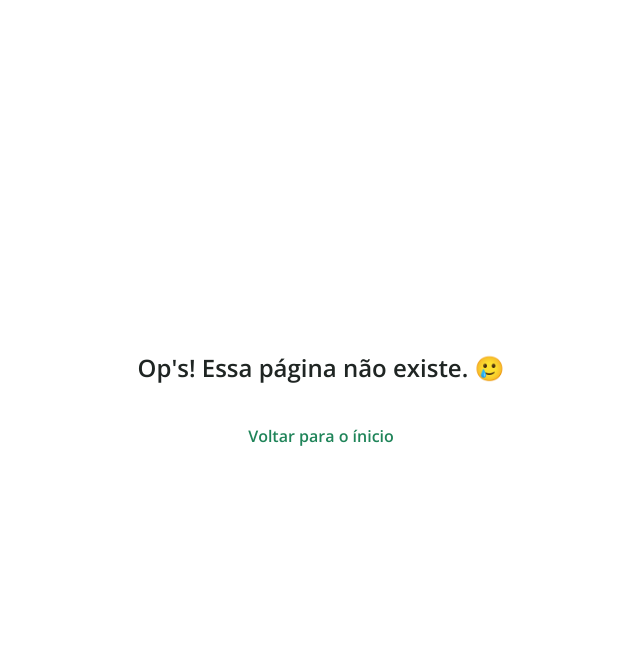
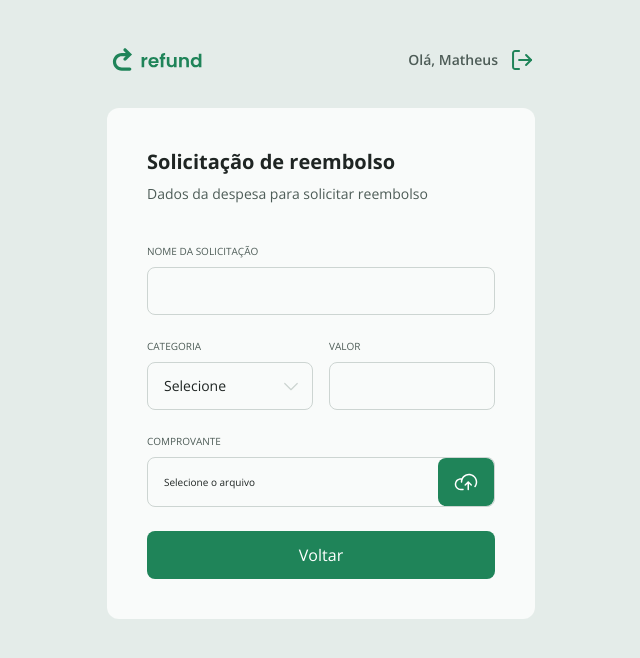
Before and after one commit to MSixels/Refund_React, a React (Vite) app: page /refund/123 in a window 1280 px wide. Shown: the top 658 px of the page, without its empty margins (319-959 px from the left). Built offline with nearby package versions, Linux system fonts and the light colour scheme.

Commit message:
Aplicando Refund de somente leitura

```diff
--- a/src/Routes/ManagerRoutes.tsx
+++ b/src/Routes/ManagerRoutes.tsx
@@ -2,6 +2,7 @@ import { Routes, Route } from "react-router";
 import { AppLayout } from "../components/AppLayout";
 import { Dashboard } from "../pages/Dashboard";
 import { NotFound } from "../pages/NotFound";
+import { Refund } from "../pages/Refund";
 
 
 
@@ -10,6 +11,7 @@ export function ManagerRoutes() {
     <Routes>
       <Route path="/" element={<AppLayout/>}>
         <Route path="/" element={<Dashboard/>} />
+        <Route path="/refund/:id" element={<Refund/>} />
       </Route>
 
       <Route path="*" element={<NotFound/>} />
--- a/src/pages/Dashboard.tsx
+++ b/src/pages/Dashboard.tsx
@@ -5,7 +5,7 @@ import { CATEGORIES } from "../utils/categories";
 
 import { Input } from "../components/Input";
 import { Button } from "../components/Button";
-import { RefundItem } from "../components/RefundItem";
+import { RefundItem, type RefundItemProps } from "../components/RefundItem";
 import { formatCurrency } from "../utils/formatCurrency";
 import { Pagination } from "../components/Pagination";
 
@@ -22,6 +22,7 @@ export function Dashboard() {
   const [name, setName] = useState("");
   const [page, setPage] = useState(1);
   const [totalOfPage, setTotalOfPage] = useState(10);
+  const [refunds, setRefunds] = useState<RefundItemProps[]>([REFUND_EXAMPLE]);
 
   function fetchRefund(e: React.FormEvent) {
     e.preventDefault()
@@ -54,8 +55,11 @@ export function Dashboard() {
         </Button>
       </form>
 
-      <div className="mt-6 flex flex-col gap-4 max-h-[342px] overflow-y-scroll">
-        <RefundItem data={REFUND_EXAMPLE}/>
+      <div className="my-6 flex flex-col gap-4 max-h-[342px] overflow-y-scroll">
+        {refunds.map((item) => (
+            <RefundItem key={item.id} data={item} href={`/refund/${item.id}`}/>
+          ))}
+
       </div>
       <Pagination
         current={page}
--- a/src/pages/Refund.tsx
+++ b/src/pages/Refund.tsx
@@ -1,5 +1,5 @@
 import { useState } from "react";
-import { useNavigate } from "react-router";
+import { useNavigate, useParams } from "react-router";
 
 import { CATEGORIES, CATEGORIES_KEYS } from "../utils/categories";
 import { Input } from "../components/Input";
@@ -15,9 +15,14 @@ const [isLoading, setIsLoading] = useState(false)
 const [filename, setFilename] = useState<File | null>(null)
 
 const navigate = useNavigate()
+const params = useParams<{id: string}>()
 
 function onSubmit(e: React.FormEvent) {
   e.preventDefault()
+
+  if (params.id) {
+    return navigate(-1)
+  }
 
   console.log(name, amount, category, filename)
   navigate("/confirm", {state: {fromSubmit: true}})
@@ -30,10 +35,10 @@ function onSubmit(e: React.FormEvent) {
         <p className="text-sm text-gray-200 mt-2 mb-4">Dados da despesa para solicitar reembolso</p>
       </header>
 
-      <Input required legend="Nome da solicitação" value={name} onChange={(e) => setName(e.target.value)}/>
+      <Input required legend="Nome da solicitação" value={name} onChange={(e) => setName(e.target.value)} disabled={!!params.id}/>
 
       <div className="flex gap-4">
-        <Select required legend="Categoria" value={category} onChange={(e) => serCategory(e.target.value)}>
+        <Select required legend="Categoria" value={category} onChange={(e) => serCategory(e.target.value)} disabled={!!params.id}>
         {CATEGORIES_KEYS.map((category) => (
             <option key={category} value={category}>
               {CATEGORIES[category].name}
@@ -41,12 +46,12 @@ function onSubmit(e: React.FormEvent) {
           ))}
       </Select>
 
-      <Input legend="Valor" required value={amount} onChange={(e) => setAmount(e.target.value)}/>
+      <Input legend="Valor" required value={amount} onChange={(e) => setAmount(e.target.value)} disabled={!!params.id}/>
       </div>
 
-      <Upload filename={filename && filename.name} onChange={(e) => e.target.files && setFilename(e.target.files[0])}/>
+      <Upload filename={filename && filename.name} onChange={(e) => e.target.files && setFilename(e.target.files[0])} />
 
-      <Button type="submit" isLoading={isLoading}>Enviar</Button>
+      <Button type="submit" isLoading={isLoading}>{ params.id ? "Voltar" : "Enviar"}</Button>
     </form>
   )
 }
```
